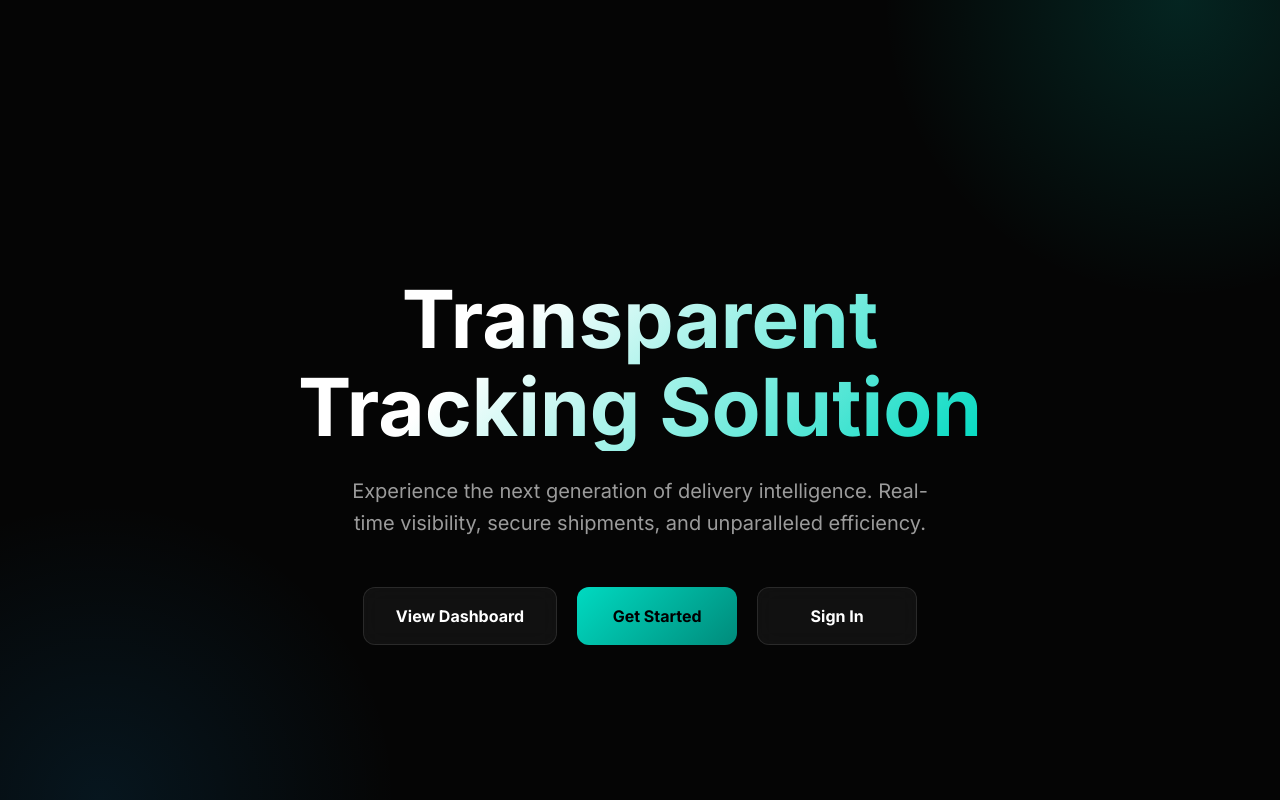
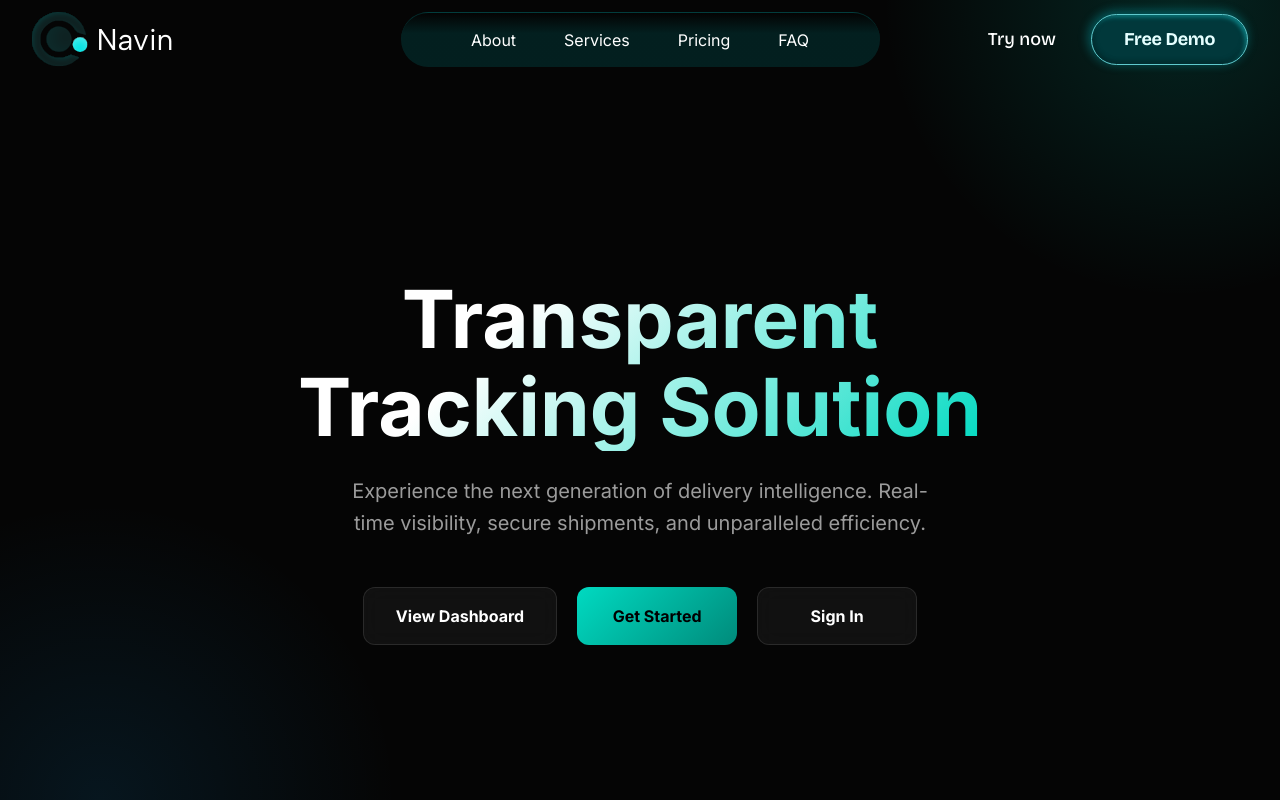
Before and after one commit to Navin-xmr/navin-frontend, a React (Vite) app in the folder frontend/: page / in a window 1280 px wide. Built offline with nearby package versions, Linux system fonts and the light colour scheme.

Commit message:
feat: add Navbar component to Home page

```diff
--- a/frontend/src/pages/Home/Home.tsx
+++ b/frontend/src/pages/Home/Home.tsx
@@ -1,10 +1,12 @@
 import React from "react";
 import { Link } from "react-router-dom";
+import Navbar from "@/components/Navbar/Navbar";
 import "./Home.css";
 
 const Home: React.FC = () => {
   return (
     <div className="home-container">
+      <Navbar />
       <div className="home-content">
         <h1 className="home-title">
           Transparent <br /> Tracking Solution
```
